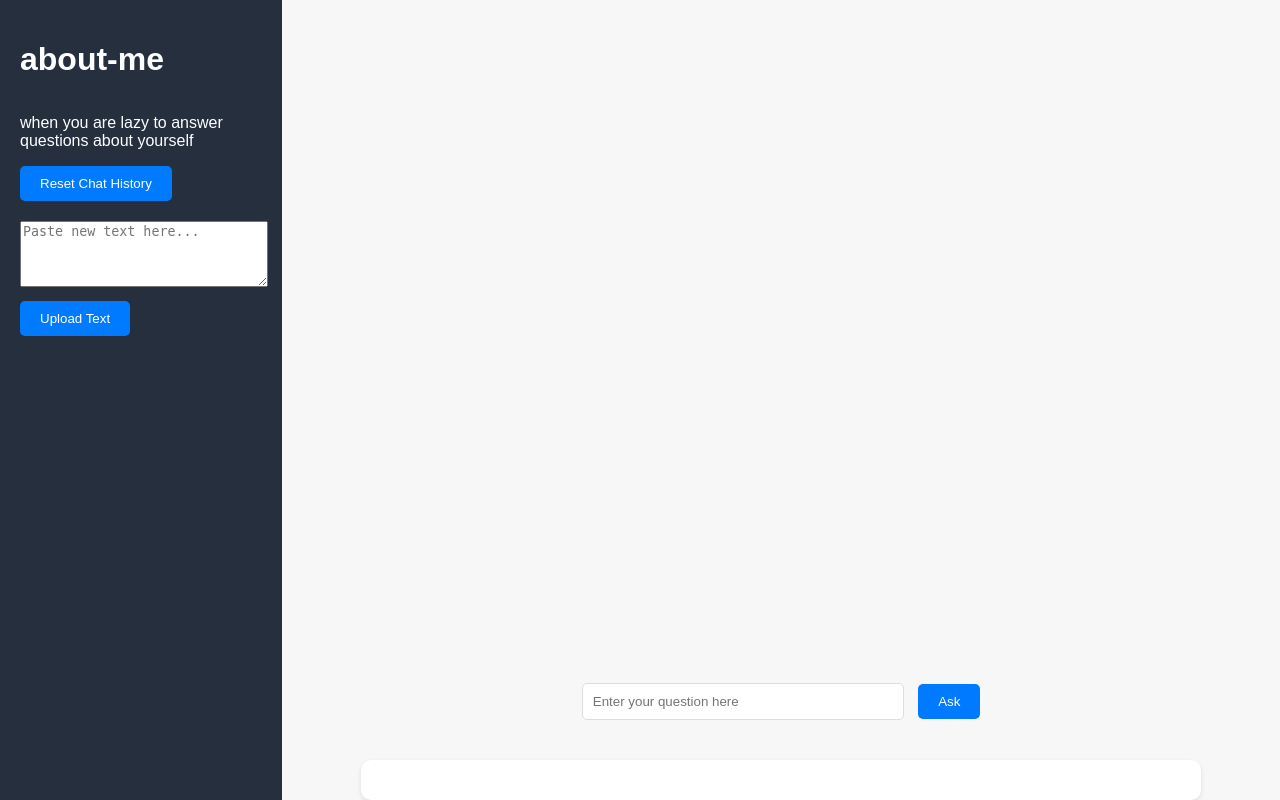
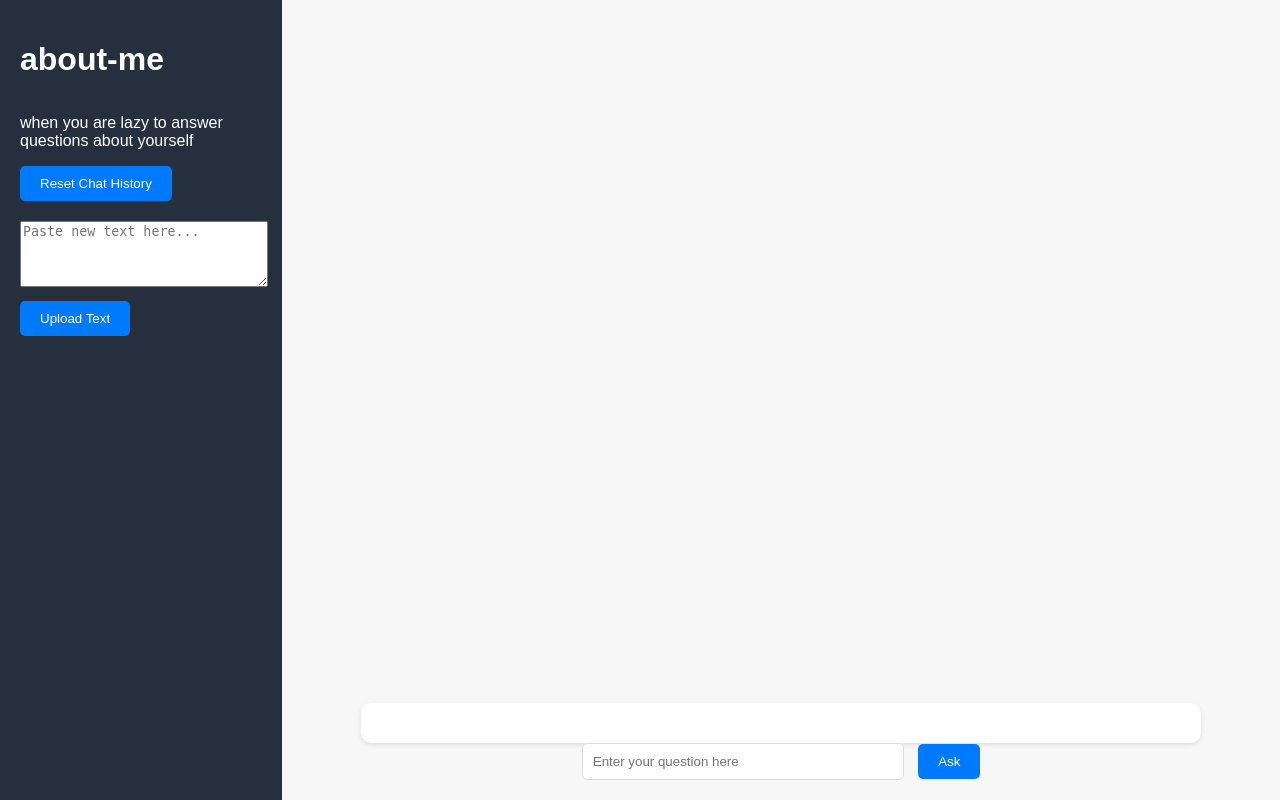
Before and after one commit to mbatacan/about-me, a Flask app: page / in a window 1280 px wide. Run offline with Flask 3, Linux system fonts and the light colour scheme; parts of the project's set-up code (start-up, migrations or seed data) failed here and were passed over.

Commit message:
fix chat history format

```diff
--- a/notebooks/static/style.css
+++ b/notebooks/static/style.css
@@ -105,7 +105,7 @@ html {
 
 .chat-interface {
     display: flex;
-    flex-direction: column-reverse;
+    flex-direction: column;
     align-items: center;
     width: 100%;
     max-width: 800px;
```
